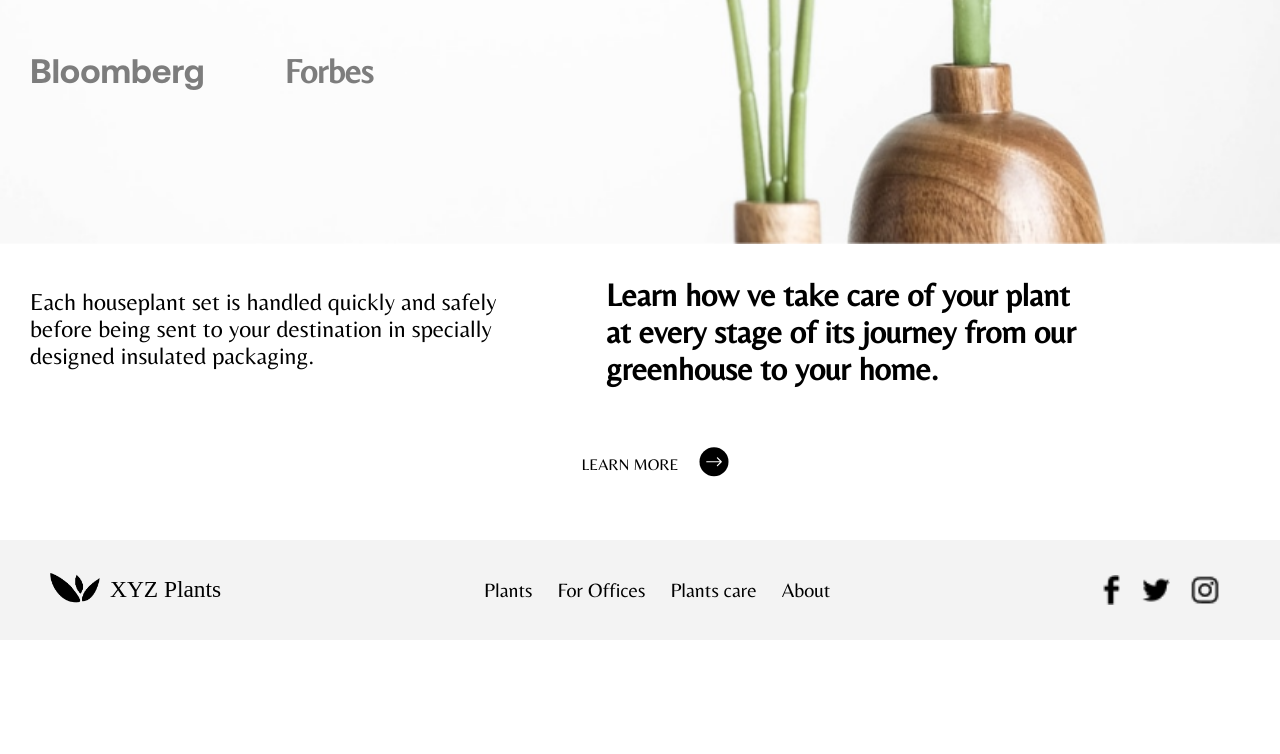
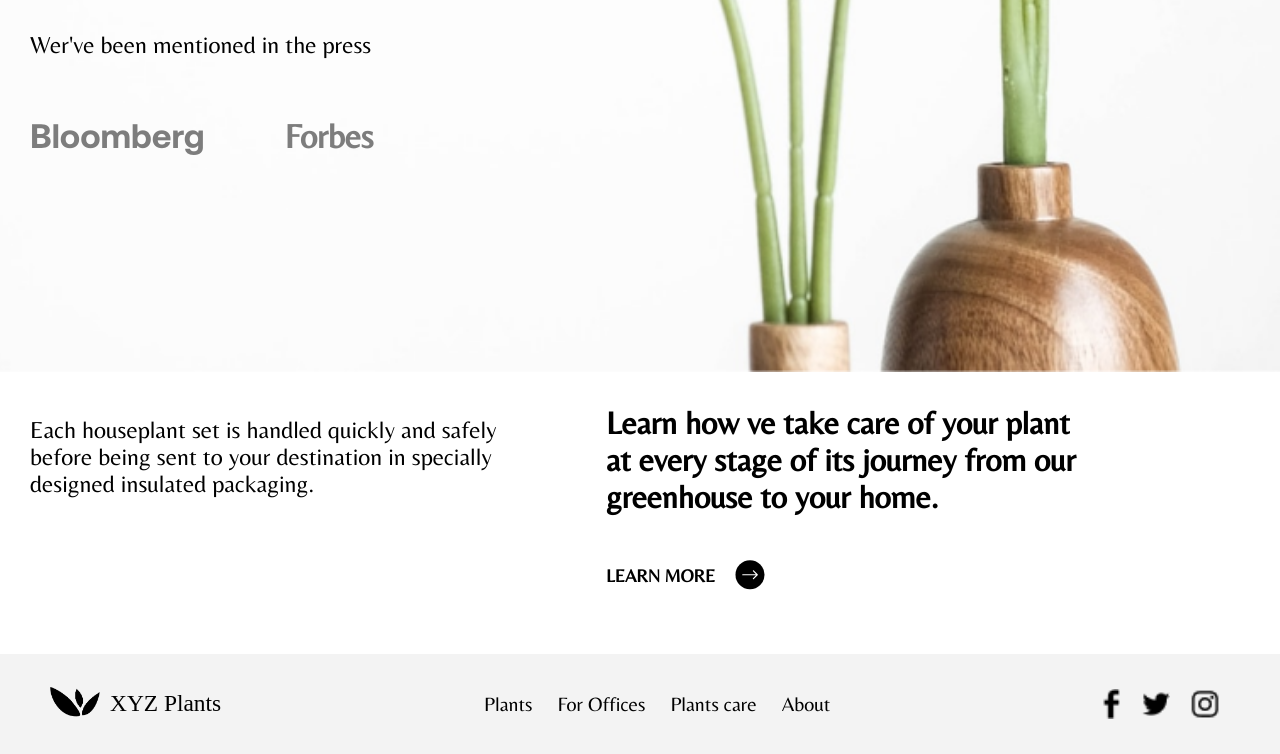
Before and after one commit to OguzhanMendi/XYZ-shopping, a plain HTML site: page index.html in a window 1280 px wide. Shown: the part 635-1389 px from the top of the page. Before the commit the page ends 1275 px from the top, so only its background shows below. Drawn offline with Linux system fonts and the light colour scheme.

Commit message:
Gayet başarılı. Eline sağlık Oğuzhan. Çok ufak iki değişiklik yaptım. Bunları comment'lardan veya commit değişikliklerinden görebilirsin. Tebrik ederim

```diff
--- a/index.html
+++ b/index.html
@@ -64,16 +64,19 @@
         <p>Learn how ve take care of your plant<br>
             at every stage of its journey from our<br>
             greenhouse to your home.</p>
+            <!--
+            under class'ına sahip div'in right div'inin içerisinde olması daha
+            doğru olacaktır. Ayrıca img etiketinin div ile sarılmasına tekrar
+            gerek olmadığı için silindi.
+            -->
+            <div class="under">
+                <p>LEARN MORE</p>
+                    <img src="./img/Frame 26.svg" >
+
+            </div>
      </div>
 </div>
-<div class="under">
-    <p>LEARN MORE</p>
-    <div class="icon">
-        <img src="./img/Frame 26.svg" >
-    </div>
 
-
-</div>
 
 <div class="main-footer">
     <div class="left">
--- a/style.css
+++ b/style.css
@@ -71,6 +71,10 @@
 
 }
 
+/*
+Landing kısmında üst ve alt tarafa biraz padding verildi (8vh)
+*/
+
 .main-left{
     margin-top: 5px;
     background-image: url(./img/arkaplan.png);
@@ -79,6 +83,7 @@
     background-size: cover;
     width: 100%;
     height: 100vh;
+    padding: 8vh 0 8vh 0;
 }
 
 .main-left>h1{
@@ -144,15 +149,22 @@
     font-weight: 600;
 }
 
+/*
+Learn how... ile başlayan metin ve Learn More butonu aynı hizada olmalı.
+Bu yüzden justify-content: center yerine start olarak güncellendi. Learn More
+butonunun font-size'ı güncellendi
+*/
+
 .under{
     display: flex;
     align-items: center;
-    justify-content: center;
+    justify-content: start;
     margin-top: 20px;
-
+    font-size: 18px
 }
 
-.under>.icon>img{
+/* Bu kısımdaki img'i kapsayan div silindi */
+.under > img{
     margin-left: 20px;
     height: 30px;
 }
```
